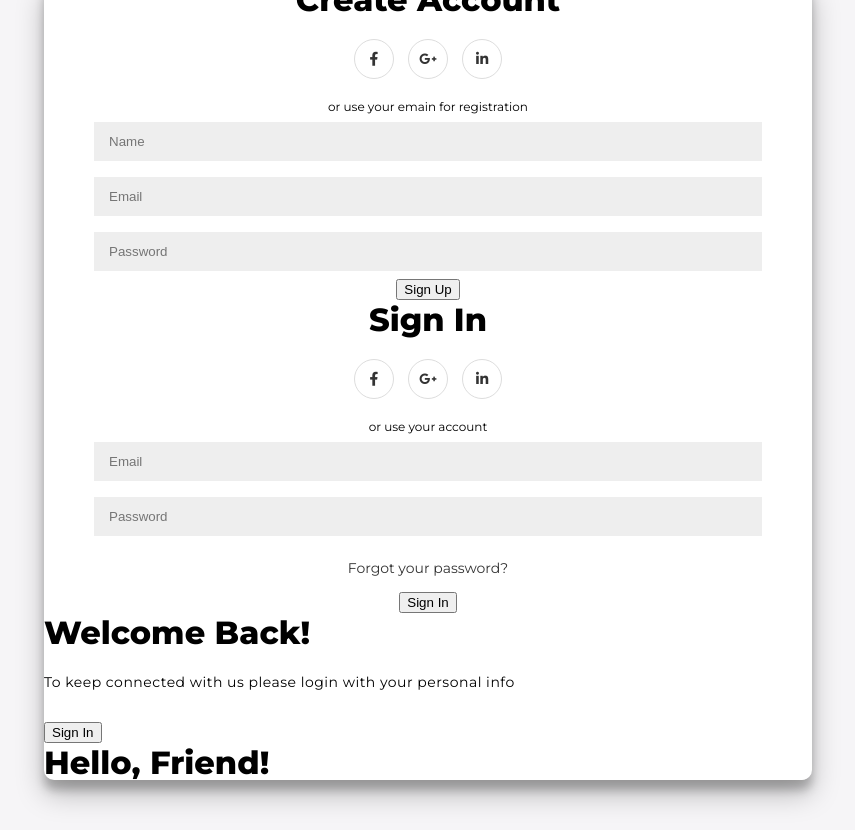
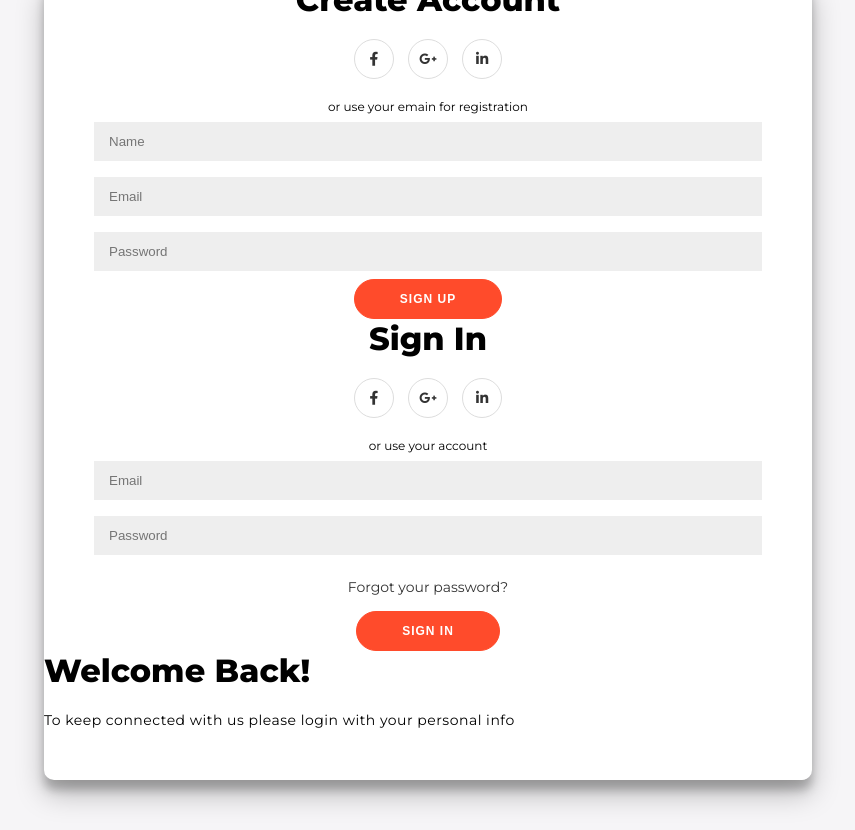
Before and after one commit to AlbertStjarne/SlidingSigninAndSignupForm, a plain HTML site: page index.html in a window 1280 px wide. Shown: the whole page, without its empty margins (212-1067 px from the left). Drawn offline with Linux system fonts and the light colour scheme.

Commit message:
adds styling to buttons

```diff
--- a/style.css
+++ b/style.css
@@ -83,3 +83,29 @@ a {
   margin: 8px 0;
   width: 100%;
 }
+
+button {
+  border-radius: 20px;
+  border: 1px solid #ff4b2b;
+  background: #ff4b2b;
+  color: #fff;
+  font-size: 12px;
+  font-weight: bold;
+  padding: 12px 45px;
+  letter-spacing: 1px;
+  text-transform: uppercase;
+  transition: transform 80ms ease-in;
+}
+
+button:active {
+  transform: scale(0.95);
+}
+
+button:focus {
+  outline: none;
+}
+
+button.ghost {
+  background: transparent;
+  border-color: #fff;
+}
```
